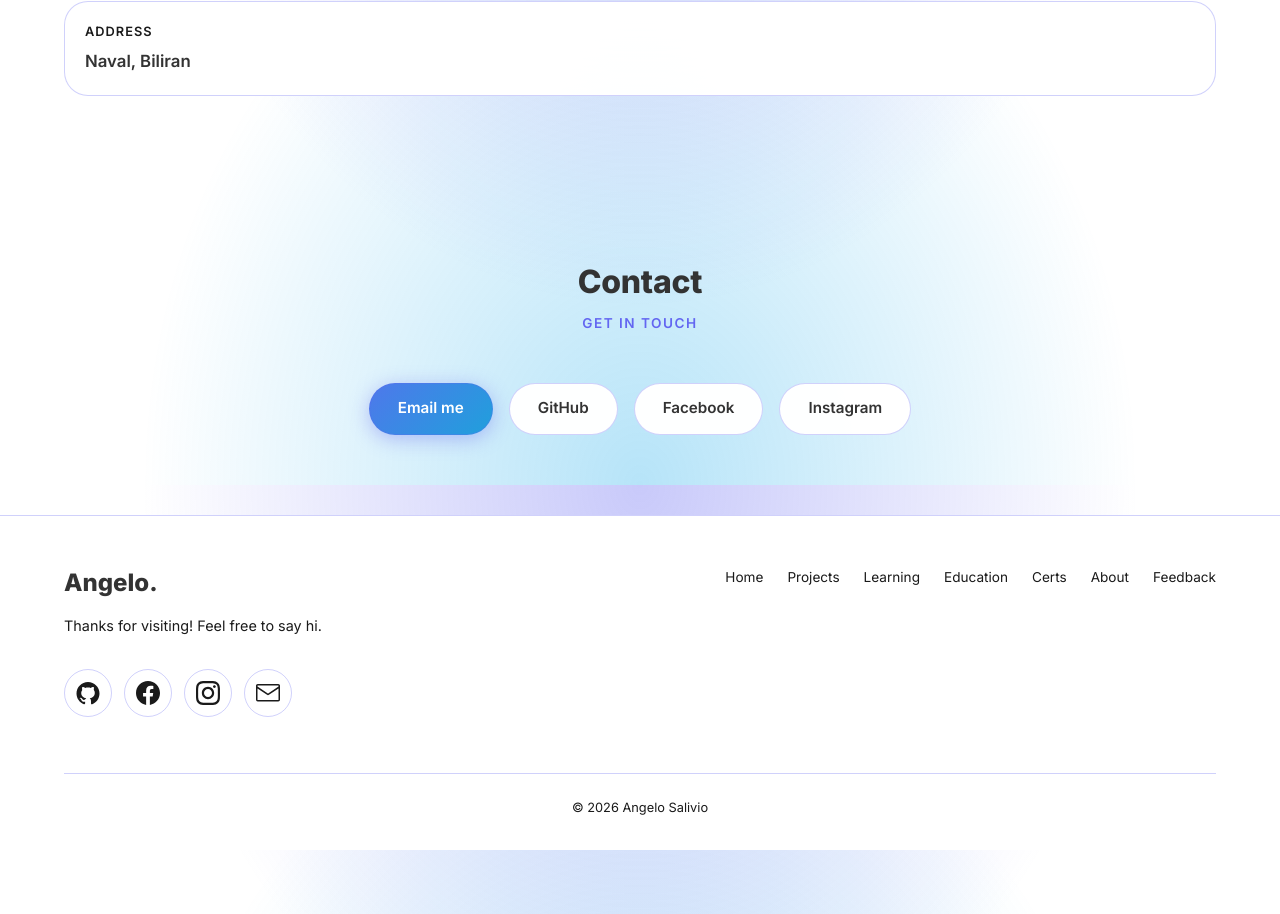
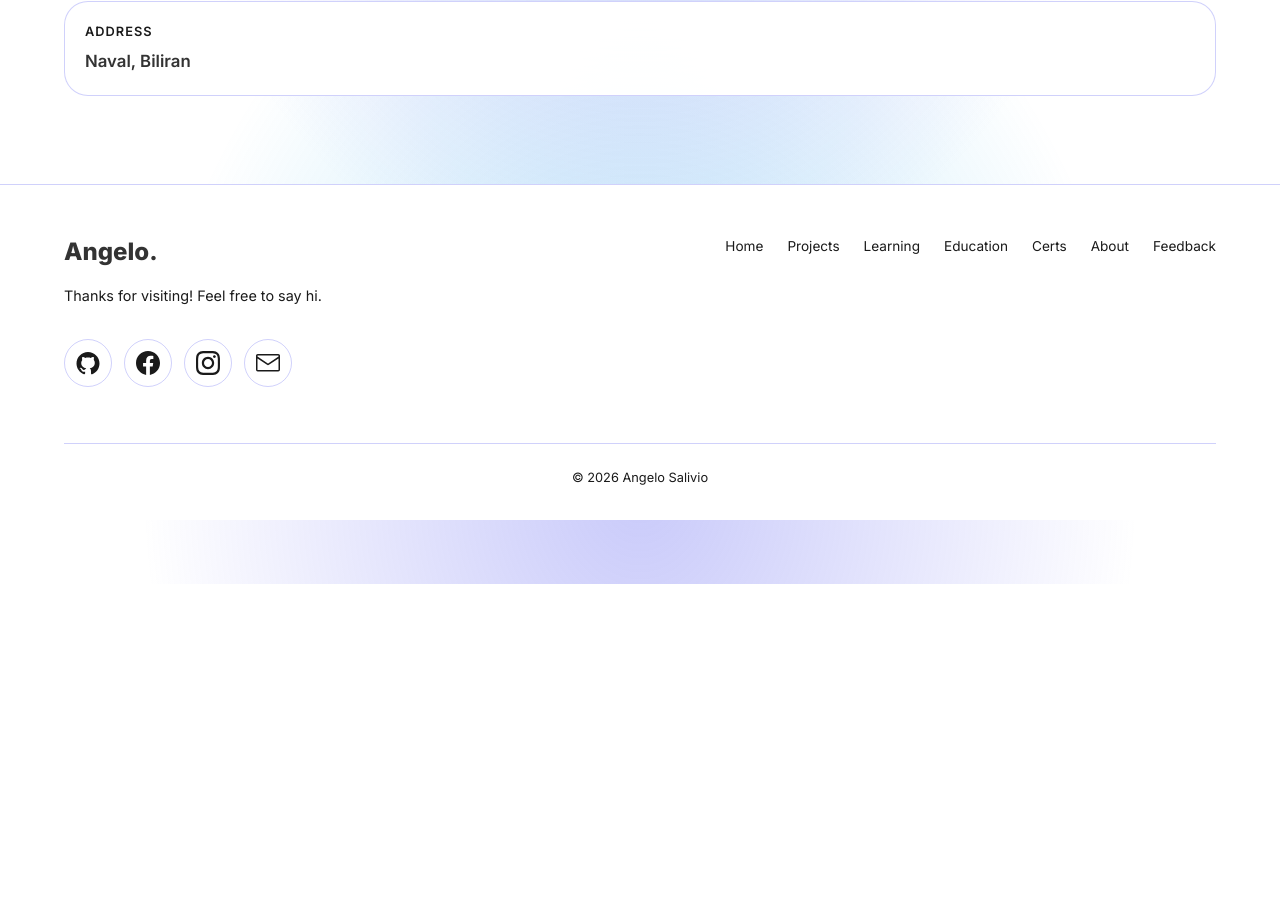
Before and after one commit to Ialwaysloveu/my-portfolio, a plain HTML site: page index.html in a window 1280 px wide. Shown: the part 3515-4429 px from the top of the page. After the commit the page ends 4099 px from the top, so only its background shows below. Drawn offline with Linux system fonts and the light colour scheme.

Commit message:
Remove Contact section

```diff
--- a/index.html
+++ b/index.html
@@ -143,16 +143,6 @@
                 </div>
             </div>
         </section>
-
-        <section class="contact" id="contact">
-            <div class="container">
-                <header class="section-header">
-                    <h2 class="section-title">Contact</h2>
-                    <p class="section-subtitle">Get in touch</p>
-                </header>
-                <div class="contact__links" id="contact-links"></div>
-            </div>
-        </section>
     </main>
 
     <footer class="footer" id="footer">
--- a/script.js
+++ b/script.js
@@ -312,31 +312,7 @@ document.addEventListener('DOMContentLoaded', async () => {
         });
     }
 
-    // Contact links
-    const contactLinks = document.getElementById('contact-links');
-    if (contactLinks) {
-        const email = personData.contact && personData.contact.email;
-        if (email) {
-            const a = document.createElement('a');
-            a.className = 'btn btn--primary';
-            a.textContent = 'Email me';
-            a.href = 'mailto:' + email;
-            contactLinks.appendChild(a);
-        }
-        if (personData.hero.socials) {
-            personData.hero.socials.forEach(s => {
-                if (s.platform === 'Email') return;
-                const a = document.createElement('a');
-                a.className = 'btn btn--ghost';
-                a.textContent = s.platform;
-                a.href = s.url;
-                a.target = '_blank';
-                a.rel = 'noopener noreferrer';
-                contactLinks.appendChild(a);
-            });
-        }
-    }
-    // Footer description & copyright
+    // Footer
     const footerDesc = document.getElementById('footer-description');
     if (footerDesc && personData.footer && personData.footer.blurb) {
         footerDesc.textContent = personData.footer.blurb;
```
